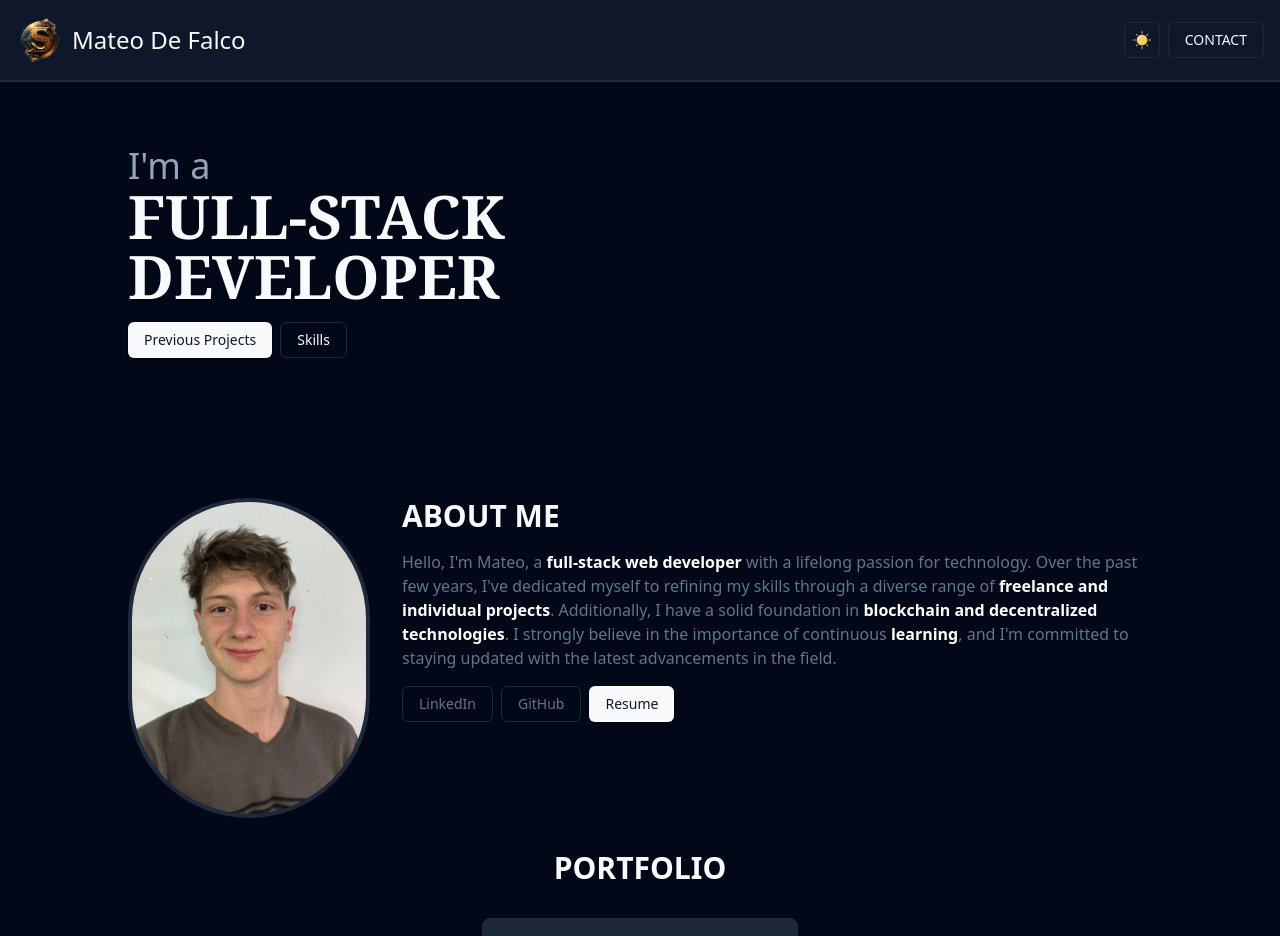
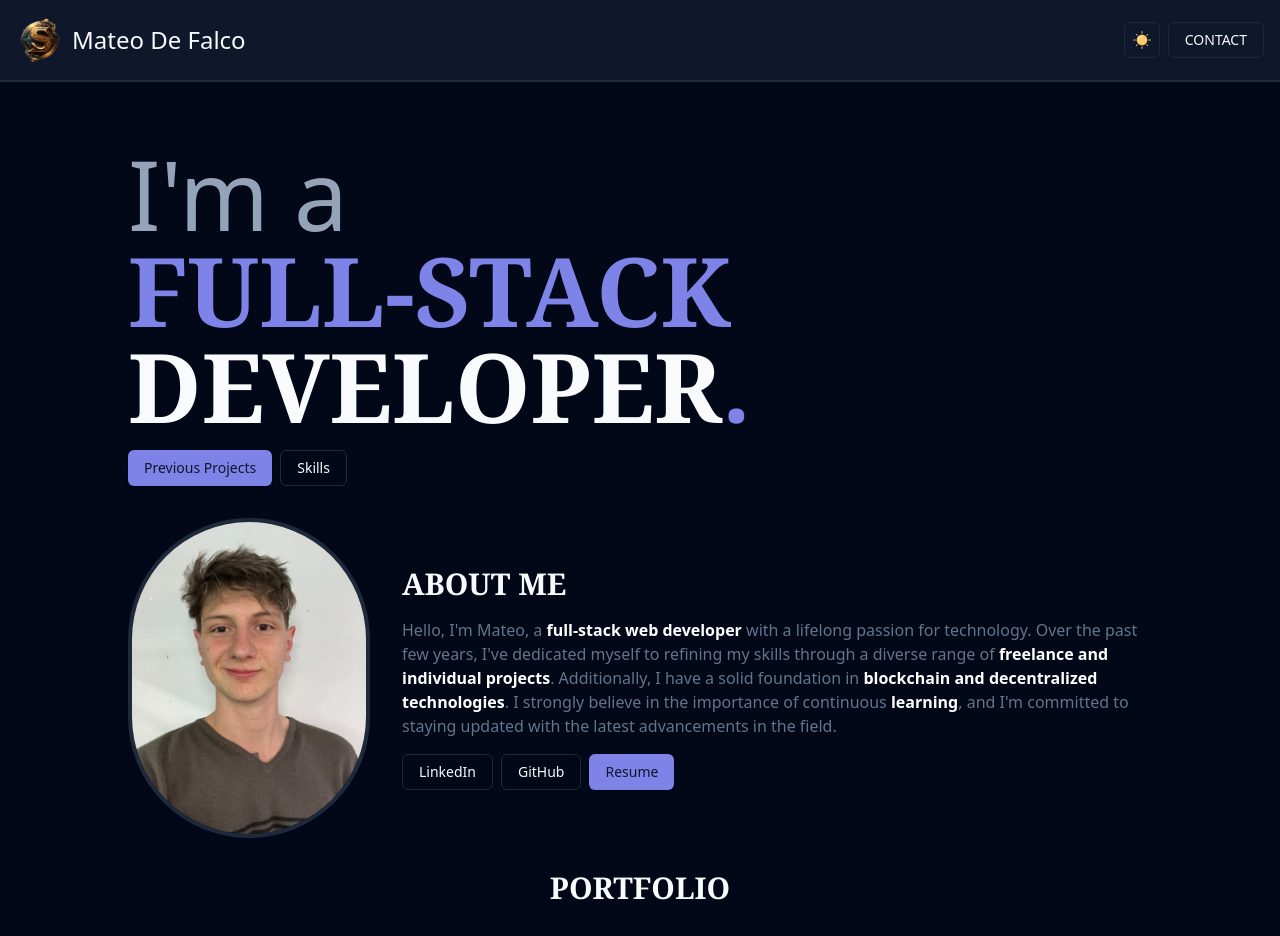
Before and after one commit to matedefalco/my-portfolio, a React (Vite) app: page / in a window 1280 px wide. Shown: the top 936 px of the page. Built offline with nearby package versions, Linux system fonts and the light colour scheme.

Commit message:
Color Layout

```diff
--- a/src/components/AboutMe.tsx
+++ b/src/components/AboutMe.tsx
@@ -7,14 +7,14 @@ const AboutMe = () => {
 	}
 
 	return (
-		<div className="flex flex-col items-center lg:items-start lg:flex-row gap-8">
+		<div className="flex flex-col items-center lg:items-center lg:flex-row gap-8">
 			<img
 				src="mateoDeFalco.png"
 				alt="Profile Image"
 				className="h-80 w-80 border-4 rounded-full object-cover"
 			/>
 			<div className="flex flex-col gap-4 items-center lg:items-start justify-center">
-				<h2 className="font-extrabold text-3xl">ABOUT ME</h2>
+				<h2 className="font-serif font-extrabold text-3xl">ABOUT ME</h2>
 				<p className="text-slate-500 text-center lg:text-start mx-auto lg:mx-0">
 					Hello, I'm Mateo, a{" "}
 					<b className="dark:text-white">full-stack web developer</b> with a
@@ -34,7 +34,7 @@ const AboutMe = () => {
 						href="https://www.linkedin.com/in/mateo-de-falco/"
 						target="_blank"
 						rel="noopener noreferrer"
-						className="text-gray-500 hover:text-gray-700"
+						className="hover:text-gray-700"
 					>
 						<Button variant="outline">LinkedIn</Button>
 					</a>
@@ -42,7 +42,7 @@ const AboutMe = () => {
 						href="https://github.com/matedefalco"
 						target="_blank"
 						rel="noopener noreferrer"
-						className="text-gray-500 hover:text-gray-700"
+						className="hover:text-gray-700"
 					>
 						<Button variant="outline">GitHub</Button>
 					</a>
--- a/src/components/Footer.tsx
+++ b/src/components/Footer.tsx
@@ -9,7 +9,7 @@ const Footer = () => {
 			id="footer"
 			className="flex flex-col gap-8 items-center bg-slate-200 dark:bg-slate-900 p-8"
 		>
-			<h1 className="font-extrabold text-2xl">CONTACT</h1>
+			<h1 className="font-extrabold text-2xl font-serif">CONTACT</h1>
 			<div className="flex flex-col lg:flex-row px-16 items-start justify-between gap-8 lg:gap-0">
 				<div className="flex flex-col w-full lg:w-[45%] gap-4 items-center lg:items-start text-center lg:text-start mx-auto lg:mx-0">
 					<h2 className="text-xl font-bold ">Drop a message</h2>
--- a/src/components/Portfolio.tsx
+++ b/src/components/Portfolio.tsx
@@ -18,7 +18,7 @@ const Portfolio: React.FC<PortfolioProps> = ({ activePage }) => {
 
 	return (
 		<div id="portfolio" className="flex flex-col items-center gap-4">
-			<h1 className="font-extrabold text-3xl">PORTFOLIO</h1>
+			<h1 className="font-extrabold text-3xl font-serif">PORTFOLIO</h1>
 			<div className="flex justify-between items-center mt-4 border rounded-lg py-2 px-4 bg-[--bg-secondary]">
 				<Button
 					variant="link"
--- a/src/components/Presentation.tsx
+++ b/src/components/Presentation.tsx
@@ -8,13 +8,18 @@ const Presentation: React.FC<PresentationProps> = ({ onClick }) => {
 			className="flex flex-col items-center lg:items-start w-full min-h-80 gap-4"
 		>
 			<div className="flex flex-col">
-				<p className="text-2xl lg:text-4xl text-slate-400">I'm a</p>
-				<h1 className="text-4xl lg:text-6xl font-serif font-black">
+				<p className="text-4xl lg:text-8xl text-slate-400">I'm a</p>
+				<h1 className="text-6xl lg:text-8xl font-serif font-black text-[--primary-color]">
 					FULL-STACK
 				</h1>
-				<h1 className="text-4xl lg:text-6xl font-serif font-black">
-					DEVELOPER
-				</h1>
+				<div className="flex">
+					<h1 className="text-6xl lg:text-8xl font-serif font-black">
+						DEVELOPER
+					</h1>
+					<h1 className="text-6xl lg:text-8xl font-serif font-black text-[--primary-color]">
+						.
+					</h1>
+				</div>
 			</div>
 			<div className="flex gap-2">
 				<Button onClick={() => onClick(0)}>Previous Projects</Button>
--- a/src/components/ui/button.tsx
+++ b/src/components/ui/button.tsx
@@ -10,13 +10,16 @@ const buttonVariants = cva(
 		variants: {
 			variant: {
 				default:
-          "bg-primary text-primary-foreground shadow hover:bg-primary/90",
+					"bg-[#7E83E7] text-primary-foreground shadow hover:bg-[#181D81]",
+				secondary:
+					"bg-primary text-primary-foreground shadow-sm hover:bg-primary/90",
 				destructive:
 					"bg-destructive text-destructive-foreground shadow-sm hover:bg-destructive/90",
 				outline:
 					"border border-input bg-transparent shadow-sm hover:bg-accent hover:text-accent-foreground",
-        secondary:
-          "bg-secondary text-secondary-foreground shadow-sm hover:bg-secondary/80",
+				primary:
+					"border border-input bg-[#E4D4F7] shadow-sm hover:bg-[#18082B] hover:text-accent-foreground",
+
 				ghost: "hover:bg-accent hover:text-accent-foreground",
 				link: "text-primary underline-offset-4 hover:underline",
 			},
--- a/src/index.css
+++ b/src/index.css
@@ -8,6 +8,9 @@
 		--background-color: #f6f9ff;
 		--bg-secondary: white;
 		--foreground: 222.2 84% 4.9%;
+
+		--primary-color: #7e83e7;
+		--secondary-color: #e4d4f7;
 
 		--card: 0 0% 100%;
 		--card-foreground: 222.2 84% 4.9%;
```
Lines whose indentation alone changed are shown as unchanged.
